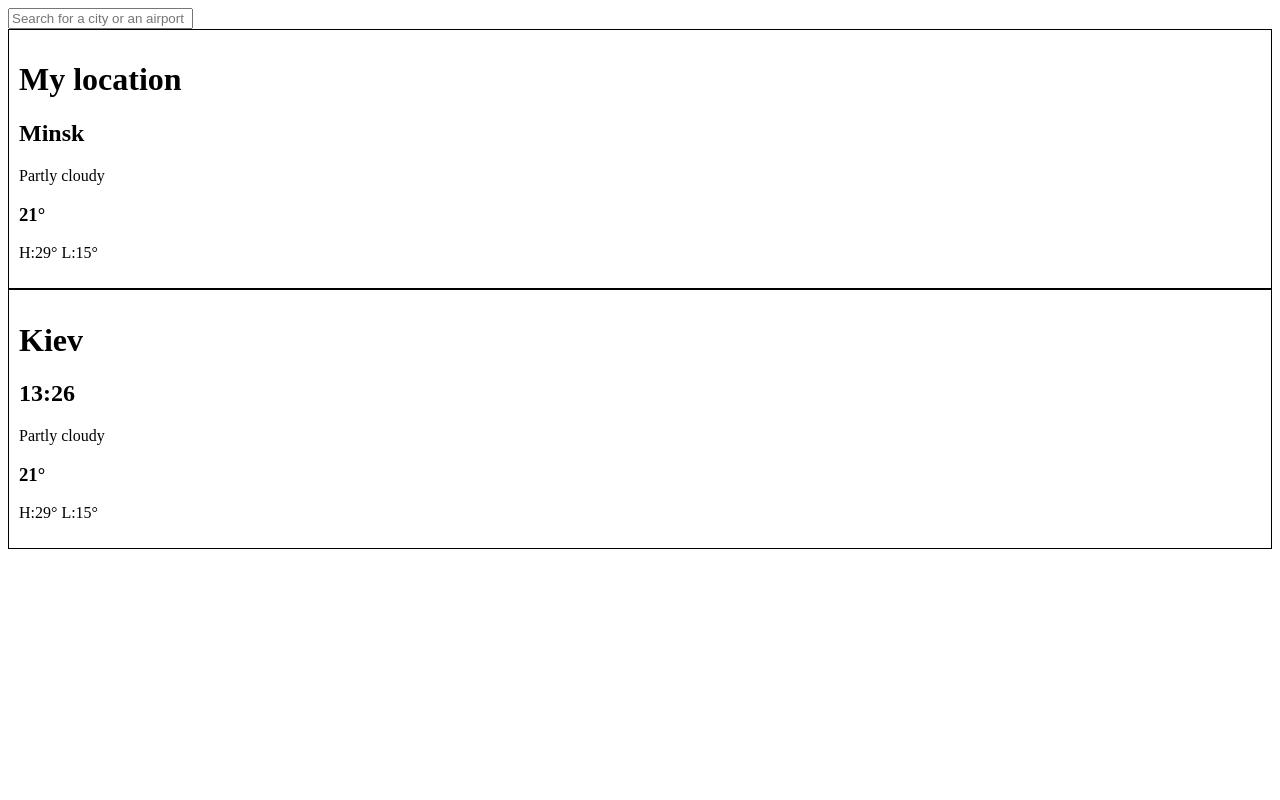
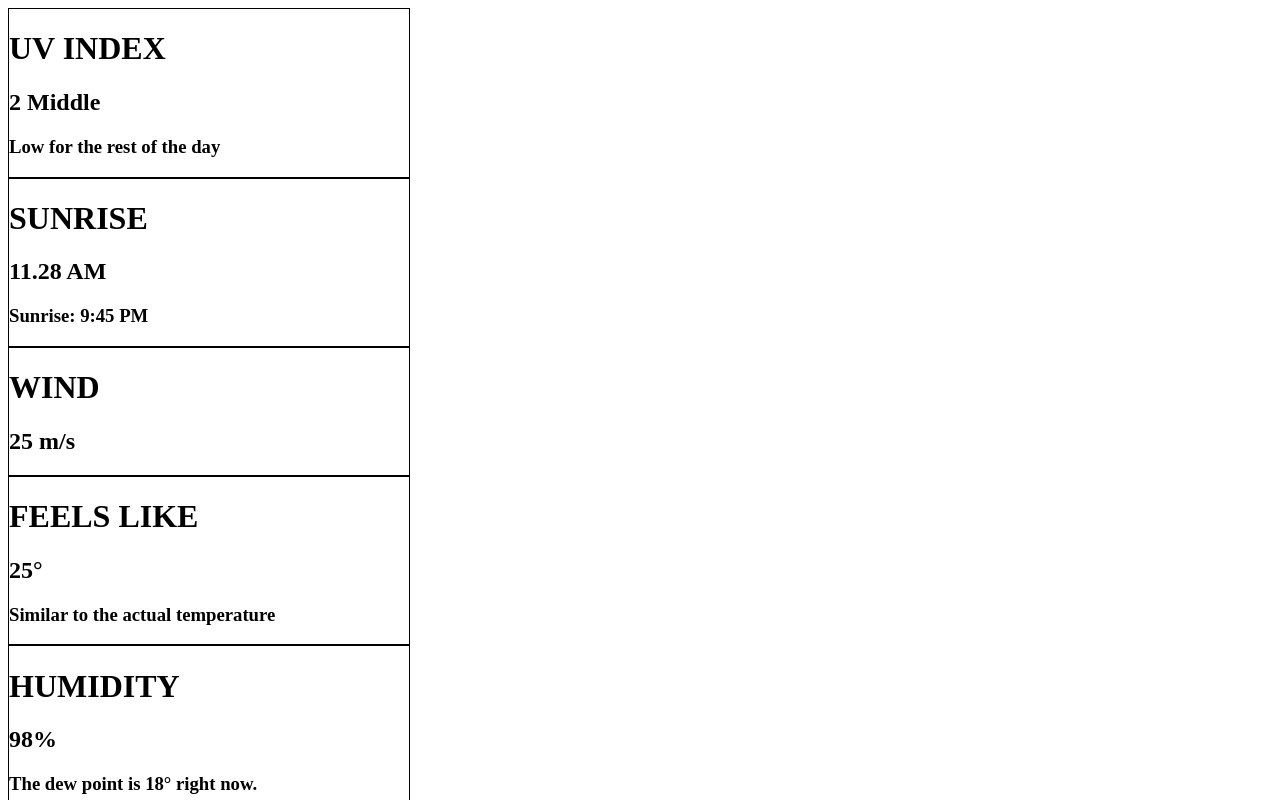
Before and after one commit to Linyshka/Weather-App, a React (Vite) app: page / in a window 1280 px wide. Shown: the top 800 px of the page. Built offline with nearby package versions, Linux system fonts and the light colour scheme; the HTML template or start-up script is replaced by a standard one.

Commit message:
feat: add weather-properties component

```diff
--- a/src/App.tsx
+++ b/src/App.tsx
@@ -1,8 +1,14 @@
-import SideBar from './conponents/SideBar'
+import SideBar from "./conponents/SideBar";
+import WeatherProperties from './conponents/WeatherProperties';
 
 function App() {
-
-  return <SideBar />
+  return (
+    <>
+      <WeatherProperties />
+      <hr />
+      <SideBar />
+    </>
+  );
 }
 
-export default App
+export default App;
--- a/src/conponents/LocationWidget/LocationWidget.tsx
+++ b/src/conponents/LocationWidget/LocationWidget.tsx
@@ -8,7 +8,7 @@ function LocationWidget({location} : LocationProps) {
   const date = new Date();
 
   return (
-    <div style={{border: "1px solid black", padding: "10px"}}>
+    <div style={{border: "1px solid black", width: "500px"}}>
       {location.isMyLocation ? (
         <div>
           <h1>My location</h1>
--- /dev/null
+++ b/src/conponents/PropertyItem/PropertyItem.tsx
@@ -0,0 +1,17 @@
+import WeatherPropInterface from '../../interfaces/weatherPropsInterfaces';
+
+type Props = {
+  item: WeatherPropInterface
+}
+
+function PropertyItem({item}: Props) {
+  return (
+    <div style={{border: "1px solid black", width: "400px"}}>
+      <h1>{item.title}</h1>
+      <h2>{item.value}</h2>
+      {item.description && <h3>{item.description}</h3>}
+    </div>
+  );
+}
+
+export default PropertyItem;
--- /dev/null
+++ b/src/conponents/PropertyItem/index.ts
@@ -0,0 +1,3 @@
+import PropertyItem from './PropertyItem';
+
+export default PropertyItem;
--- /dev/null
+++ b/src/conponents/WeatherProperties/WeatherProperties.tsx
@@ -0,0 +1,13 @@
+import { weatherProperties } from '../../data'
+import PropertyItem from '../PropertyItem'
+
+function WeatherProperties() {
+
+  return (
+    <>
+      {weatherProperties.map((property, index) => <PropertyItem key={index} item={property}/> )}
+    </>
+  )
+}
+
+export default WeatherProperties
--- /dev/null
+++ b/src/conponents/WeatherProperties/index.ts
@@ -0,0 +1,3 @@
+import WeatherProperties from './WeatherProperties';
+
+export default WeatherProperties;
--- /dev/null
+++ b/src/data.ts
@@ -0,0 +1,35 @@
+ // Это тестовые данные, которые потом будут удалены
+
+import weatherPropInterface from './interfaces/weatherPropsInterfaces';
+
+ export const weatherProperties: Array<weatherPropInterface> = [
+  {
+    title: "UV INDEX",
+    value: "2 Middle",
+    description: "Low for the rest of the day"
+  },
+  {
+    title: "SUNRISE",
+    value: "11.28 AM",
+    description: "Sunrise: 9:45 PM"
+  },
+  {
+    title: "WIND",
+    value: "25 m/s"
+  },
+  {
+    title: "FEELS LIKE",
+    value: "25°",
+    description: "Similar to the actual temperature"
+  },
+  {
+    title: "HUMIDITY",
+    value: "98%",
+    description: "The dew point is 18° right now."
+  },
+  {
+    title: "VISIBILITY",
+    value: "5 км",
+    description: "Visibility is poor due to weather conditions"
+  }
+ ]
--- /dev/null
+++ b/src/interfaces/weatherPropsInterfaces.ts
@@ -0,0 +1,5 @@
+export default interface WeatherPropInterface {
+  title: string;
+  value: string;
+  description?: string;
+}
```
